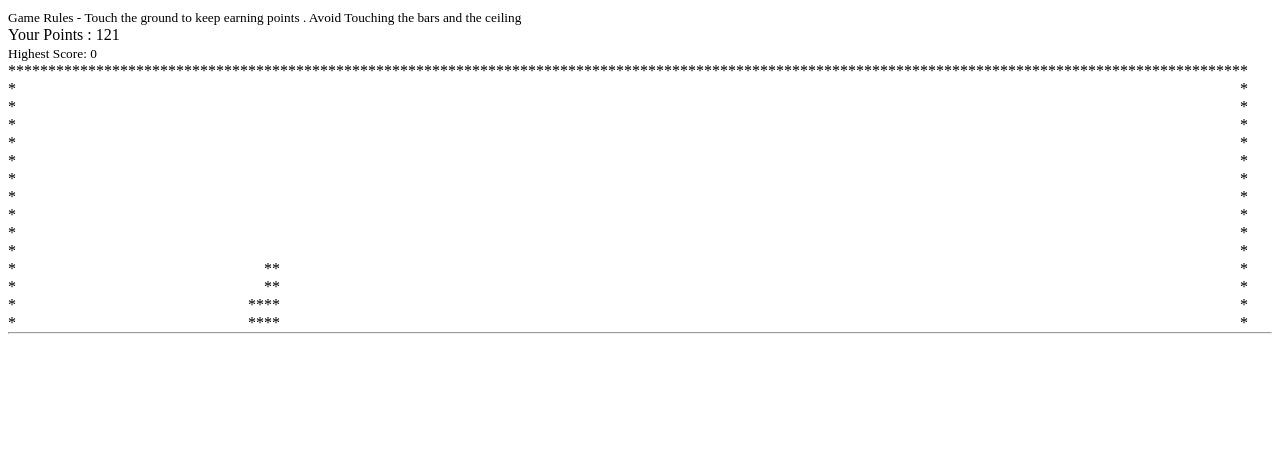
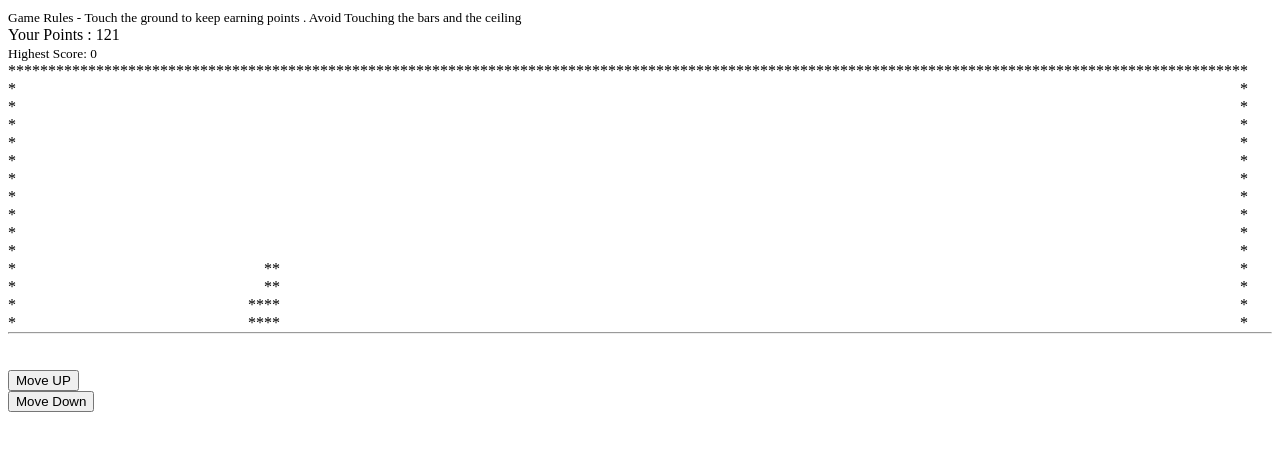
Before and after one commit to templar-ajay/game, a plain HTML site: page index.html in a window 1280 px wide. Drawn offline with Linux system fonts and the light colour scheme.

Commit message:
arrow buttons

```diff
--- a/index.html
+++ b/index.html
@@ -13,6 +13,11 @@
     <br><small id="highScore"></small>
     <table cellspacing = "0" cellpadding="0" border="0"></table>
     <hr>
+<br>
+<br>
+<button onclick="ArrowUp">Move UP</button>
+<br>
+<button onclick="ArrowDown">Move Down</button>
 </body>
 <script src="script.js"></script>
 </html>
```
